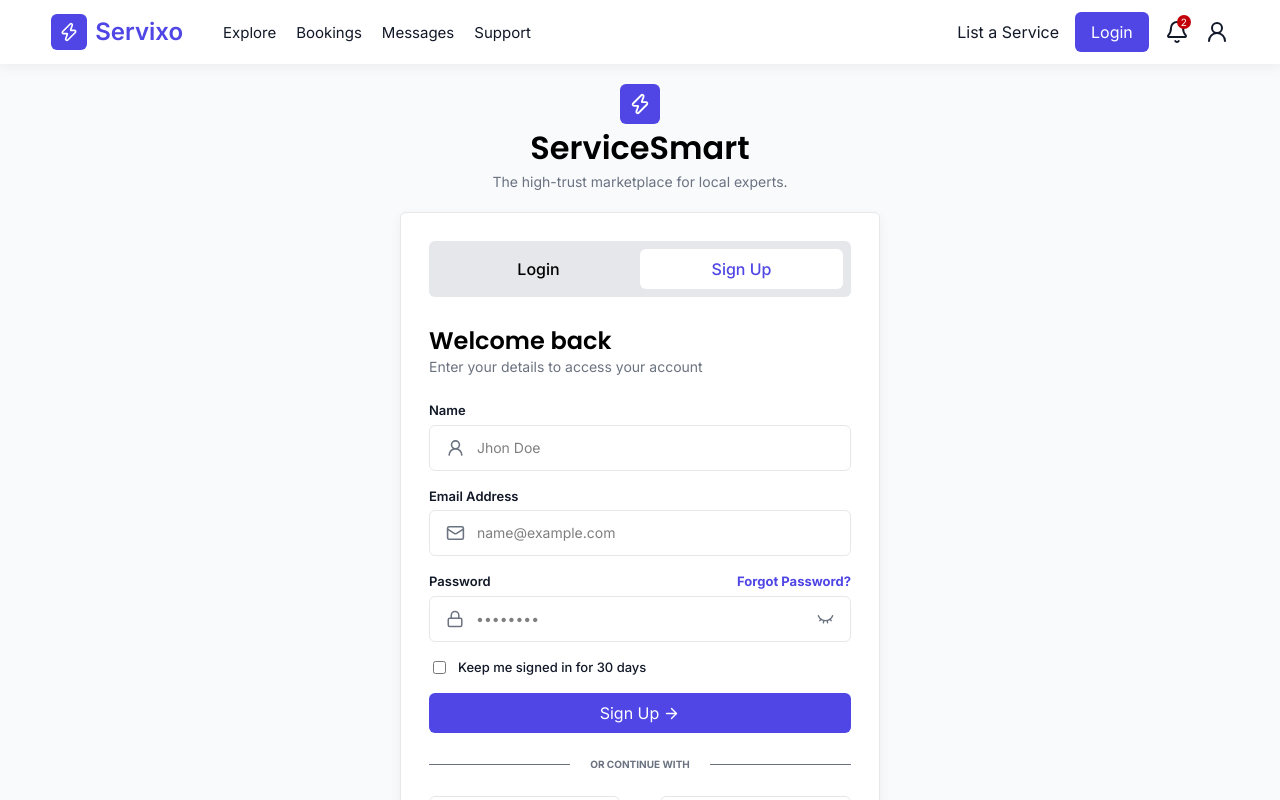
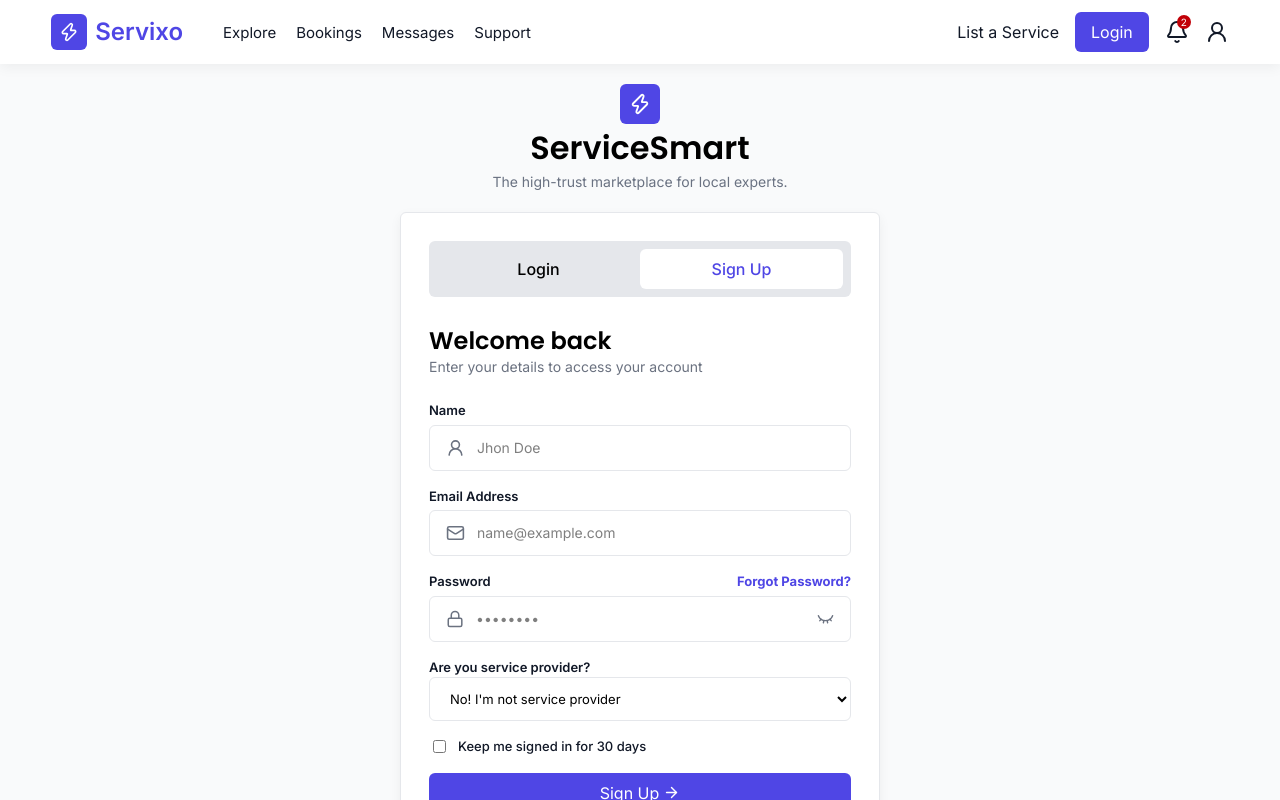
Before and after one commit to murtaza700/Full-Stack-Booking-App, a React (Vite) app in the folder frontend/: page /auth in a window 1280 px wide. Both pictures are taken after a click on the button "Sign Up". Shown: the top 800 px of the page. Built offline with nearby package versions, Linux system fonts and the light colour scheme.

Commit message:
User or Provider option added in AuthPage.jsx

```diff
--- a/frontend/src/pages/AuthPage.jsx
+++ b/frontend/src/pages/AuthPage.jsx
@@ -59,6 +59,7 @@ function RegisterPage() {
   const [showPass, setShowPass] = useState(false);
   const [error, setError] = useState(false);
   const [loading, setLoading] = useState(false);
+  const [role, setRole] = useState('user');
 
   const form = async (e) => {
     e.preventDefault();
@@ -93,7 +94,7 @@ function RegisterPage() {
 
     try {
       const res = await axios.post(`http://localhost:5000/api/auth/register`,
-        { username, email, password },
+        { username, email, password, role },
         { withCredentials: true }
       );
 
@@ -214,6 +215,23 @@ function RegisterPage() {
 
           </div>
 
+
+          <div className='flex items-start justify-start flex-col w-full'>
+
+            <label className='text-[13px] font-semibold text-Text-Primary' htmlFor="role">Are you service provider?</label>
+
+            <select
+              value={role}
+              onChange={(e) => setRole(e.target.value)}
+              className='flex items-center justify-center w-full border rounded-md py-3 px-4 border-Input-Border cursor-pointer text-[13px]'
+              name="role"
+              id="role">
+              <option className='text-sm' value="user">No! I'm not service provider</option>
+              <option className='text-sm' value="provider">Yes! I'm service provider</option>
+            </select>
+
+          </div>
+          {console.log(role)}
         </div>
 
         <div className='flex items-center justify-start gap-3 px-1 my-4'>
```
